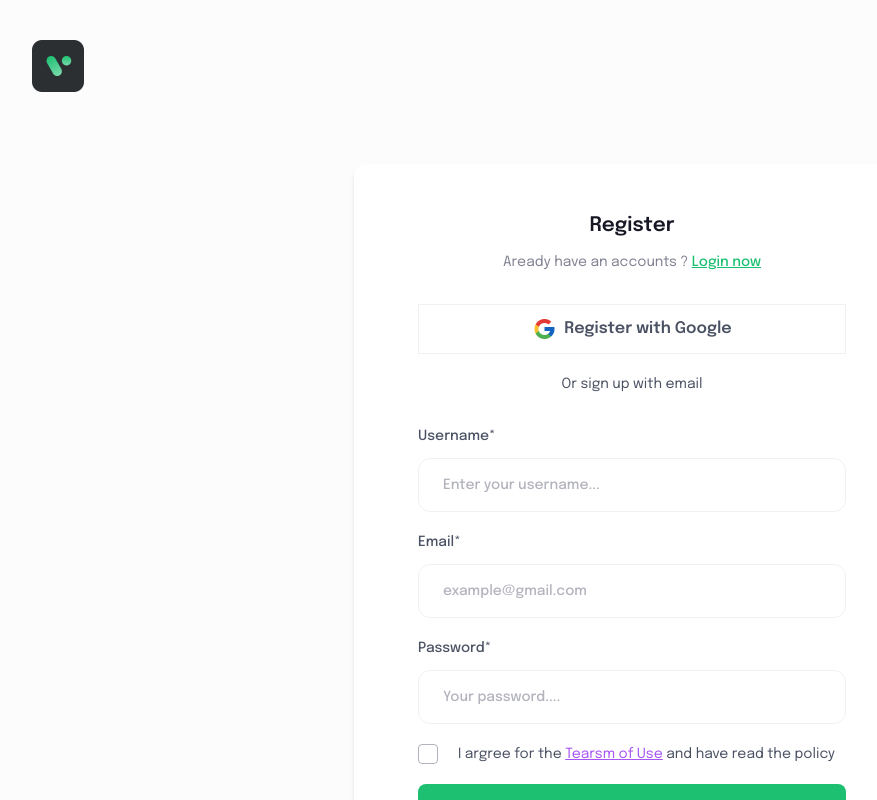
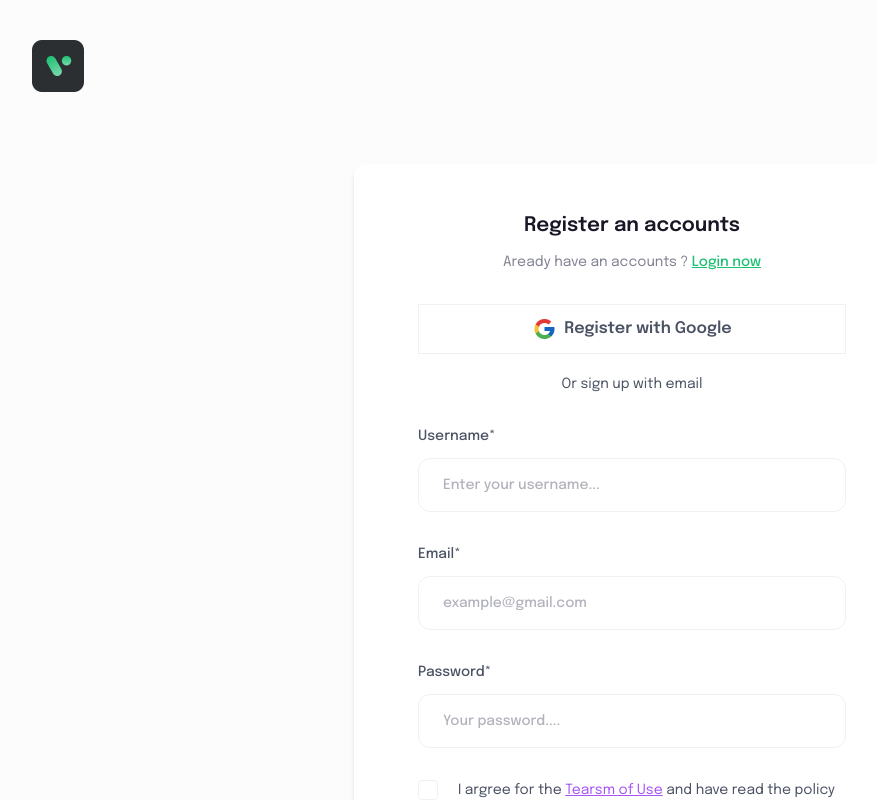
Before and after one commit to thuynguyen0964/crow-funding-app, a React (Vite) app: page /register in a window 1280 px wide. Shown: the top 800 px of the page, without its empty margins (8-885 px from the left). Built offline with nearby package versions, Linux system fonts and the light colour scheme.

Commit message:
validate form Register pages

```diff
--- a/src/Pages/Register.jsx
+++ b/src/Pages/Register.jsx
@@ -1,19 +1,39 @@
 import Label from 'src/components/label';
 import Input from 'src/components/Input';
+import FormGroup from 'src/components/common/FormGroup';
+import Checkbox from 'src/components/Checkbox';
+import Button from 'src/components/Button';
 import Authen from 'src/Layout/Authen';
+import * as yup from 'yup';
+import { yupResolver } from '@hookform/resolvers/yup';
+import { useState } from 'react';
 import { useForm } from 'react-hook-form';
 import { Link } from 'react-router-dom';
-import FormGroup from 'src/components/common/FormGroup';
-import Button from 'src/components/Button';
+import { message } from 'src/constants';
+import FormError from 'src/components/Errors';
+
+const schema = yup.object({
+  username: yup.string().required(message.require),
+  email: yup.string().required(message.require).email(message.email),
+  password: yup.string().required(message.require).min(8, message.password),
+});
 
 const Register = () => {
-  const { handleSubmit, control, formState } = useForm();
-  const { isSubmitting } = formState;
+  const [accept, setAccept] = useState(false);
+  const handleAccepts = () => {
+    setAccept(!accept);
+  };
+  const { handleSubmit, control, formState } = useForm({
+    resolver: yupResolver(schema),
+  });
+
+  const { isSubmitting, errors } = formState;
   const handleRegister = (value) => {
     console.log(value);
   };
+
   return (
-    <Authen heading='Register'>
+    <Authen heading='Register an accounts'>
       <p className='mb-6 text-xs font-normal text-center lg:text-sm text-text3 lg:mb-8'>
         Aready have an accounts ?{' '}
         <Link to='/login' className='font-medium underline text-primary'>
@@ -27,7 +47,7 @@ const Register = () => {
       <p className='mb-4 text-xs font-normal text-center lg:text-sm lg:mb-8 text-text2 dark:text-white'>
         Or sign up with email
       </p>
-      <form onSubmit={handleSubmit(handleRegister)}>
+      <form onSubmit={handleSubmit(handleRegister)} autoComplete='off'>
         {/* username */}
         <FormGroup>
           <Label htmlFor='username'>Username*</Label>
@@ -37,6 +57,7 @@ const Register = () => {
             type='text'
             placeholder='Enter your username...'
           />
+          <FormError>{errors?.username?.message}</FormError>
         </FormGroup>
 
         {/* email */}
@@ -48,6 +69,7 @@ const Register = () => {
             type='text'
             placeholder='example@gmail.com'
           />
+          <FormError>{errors?.email?.message}</FormError>
         </FormGroup>
 
         <FormGroup>
@@ -58,15 +80,16 @@ const Register = () => {
             type='text'
             placeholder='Your password....'
           />
+          <FormError>{errors?.password?.message}</FormError>
         </FormGroup>
-        <div className='flex items-start mb-5 gap-x-5'>
-          <span className='inline-block w-5 h-5 border rounded border-text4'></span>
+        {/* checked */}
+        <Checkbox checked={accept} onClick={handleAccepts} name='terms'>
           <p className='text-sm font-normal text-text2'>
             I argree for the{' '}
             <span className='text-purple-500 underline'>Tearsm of Use</span> and
             have read the policy
           </p>
-        </div>
+        </Checkbox>
         <Button
           isLoading={isSubmitting}
           className='w-full text-white bg-primary'
--- /dev/null
+++ b/src/components/Checkbox/index.jsx
@@ -0,0 +1,53 @@
+import classNames from 'classnames';
+import PropTypes from 'prop-types';
+
+const Checkbox = ({ children, checked, onClick, name }) => {
+  return (
+    <div className='flex items-start mb-5 gap-x-5'>
+      <div
+        className={classNames(
+          'inline-flex items-center justify-center p-1 text-white w-5 h-5 border rounded cursor-pointer',
+          checked
+            ? 'bg-primary border-primary'
+            : 'border-strock dark:border-text3'
+        )}
+        onClick={onClick}
+      >
+        <input
+          type='checkbox'
+          className='hidden'
+          onChange={() => {}}
+          name={name}
+        />
+        <span className={classNames(checked ? '' : 'opacity-0 invisible')}>
+          <svg
+            xmlns='http://www.w3.org/2000/svg'
+            className='w-5 h-5'
+            viewBox='0 0 20 20'
+            fill='currentColor'
+          >
+            <path
+              fillRule='evenodd'
+              d='M16.707 5.293a1 1 0 010 1.414l-8 8a1 1 0 01-1.414 0l-4-4a1 1 0 011.414-1.414L8 12.586l7.293-7.293a1 1 0 011.414 0z'
+              clipRule='evenodd'
+            />
+          </svg>
+        </span>
+      </div>
+      {children && (
+        <div onClick={onClick} className='cursor-pointer'>
+          {children}
+        </div>
+      )}
+    </div>
+  );
+};
+
+Checkbox.propTypes = {
+  checked: PropTypes.bool,
+  onClick: PropTypes.func,
+  name: PropTypes.string,
+  children: PropTypes.node,
+};
+
+export default Checkbox;
--- /dev/null
+++ b/src/components/Errors/index.jsx
@@ -0,0 +1,11 @@
+import PropTypes from 'prop-types';
+
+const FormError = ({ children }) => {
+  return <p className='text-sm text-red-500'>{children}</p>;
+};
+
+FormError.propTypes = {
+  children: PropTypes.string,
+};
+
+export default FormError;
--- /dev/null
+++ b/src/constants/index.js
@@ -0,0 +1,5 @@
+export const message = {
+  require: 'This field is required',
+  email: 'This field must be an email',
+  password: 'Password must be less than 8 character',
+};
```
